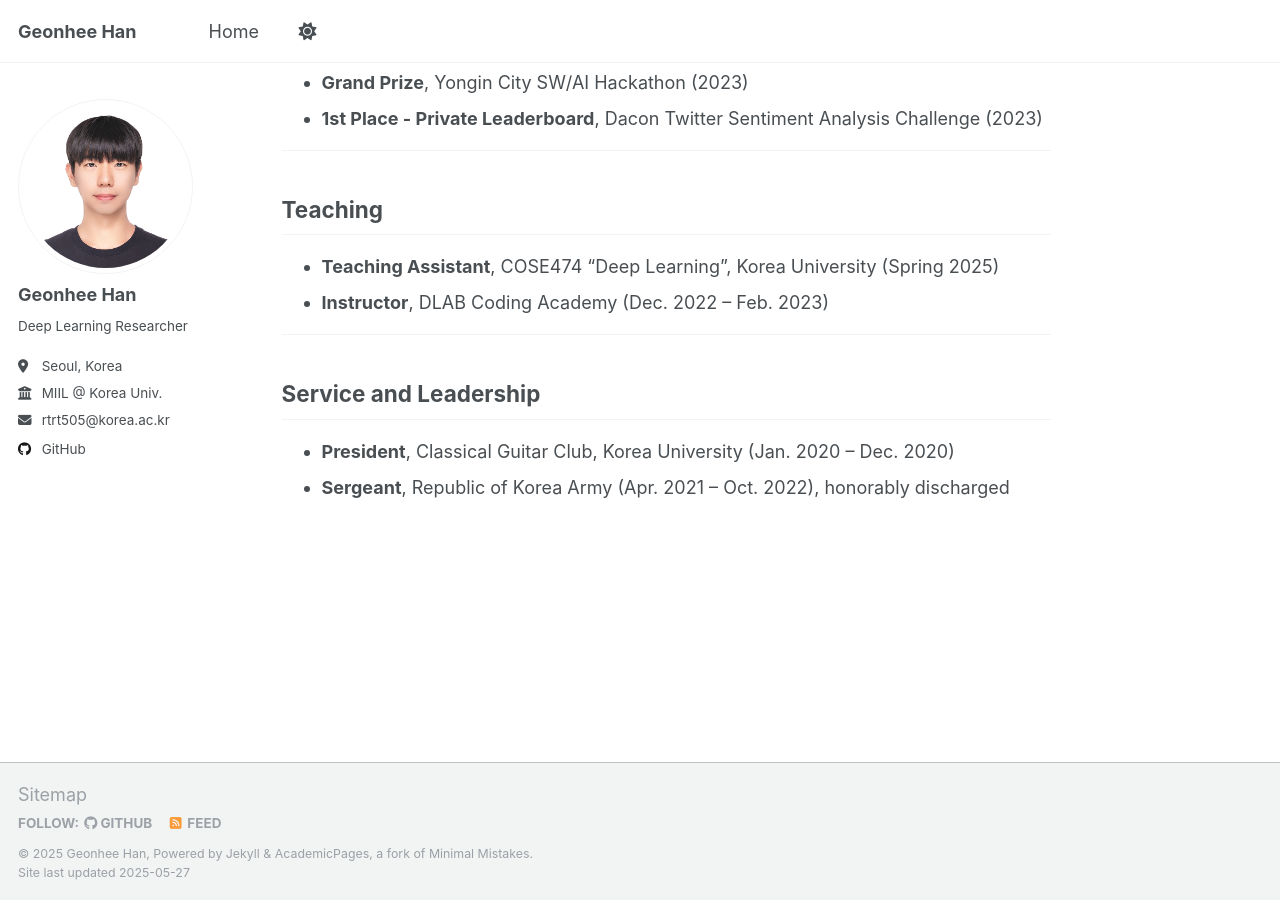
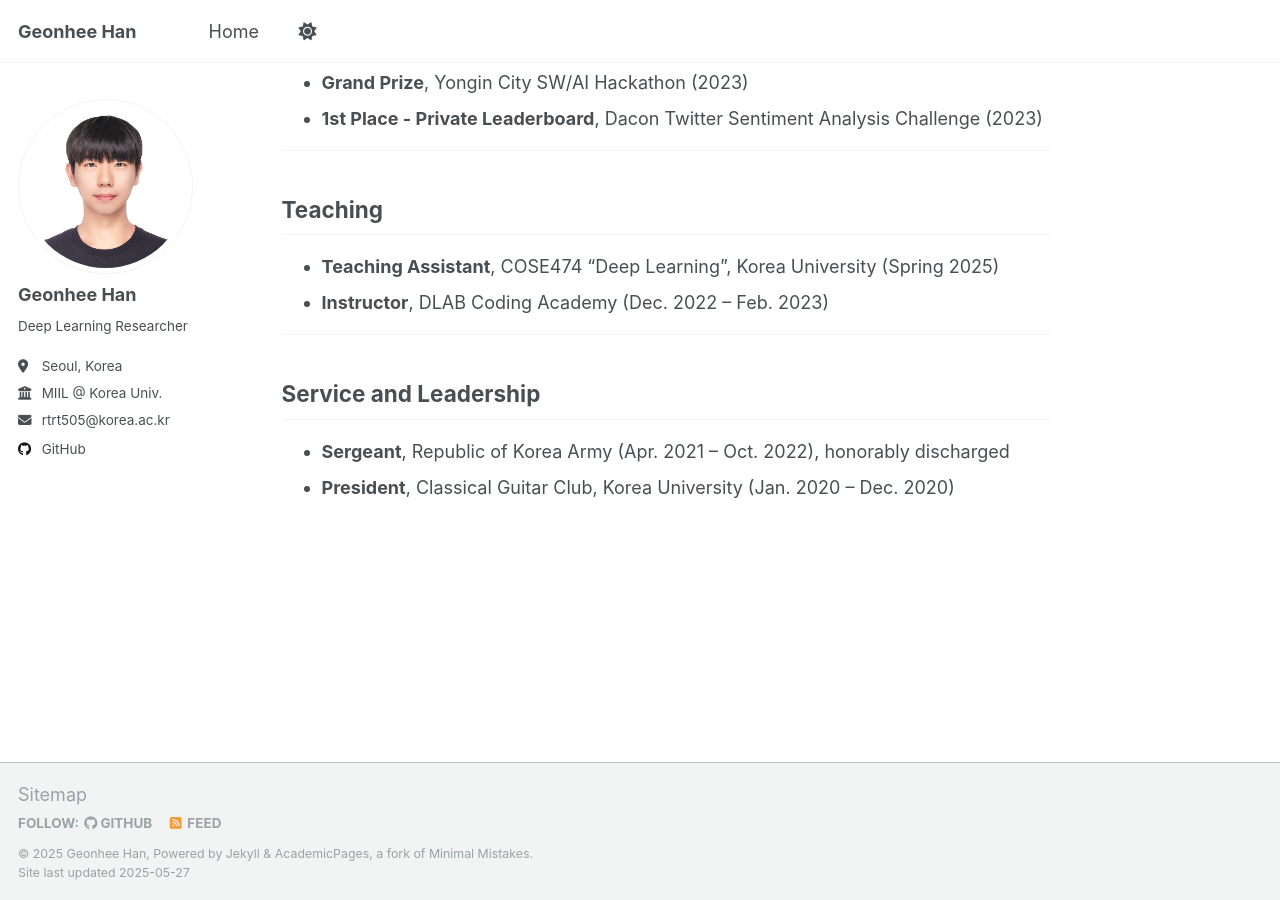
Before and after one commit to chaksseu/chaksseu.github.io, a Jekyll site: the page built from _pages/home.md, in a window 1280 px wide and 900 px high, scrolled down 1303 px. Built offline with Jekyll 4.4.1, drawn with Linux system fonts in a browser that asks for light colours.

Commit message:
update_0527

```diff
--- a/_pages/home.md
+++ b/_pages/home.md
@@ -59,5 +59,5 @@ My research interests are in multimodal generative models, particularly diffusio
 
 ## Service and Leadership
 
+* <b>Sergeant</b>, Republic of Korea Army (Apr. 2021 – Oct. 2022), honorably discharged
 * <b>President</b>, Classical Guitar Club, Korea University (Jan. 2020 – Dec. 2020)
-* <b>Sergeant</b>, Republic of Korea Army (Apr. 2021 – Oct. 2022), honorably discharged
```
